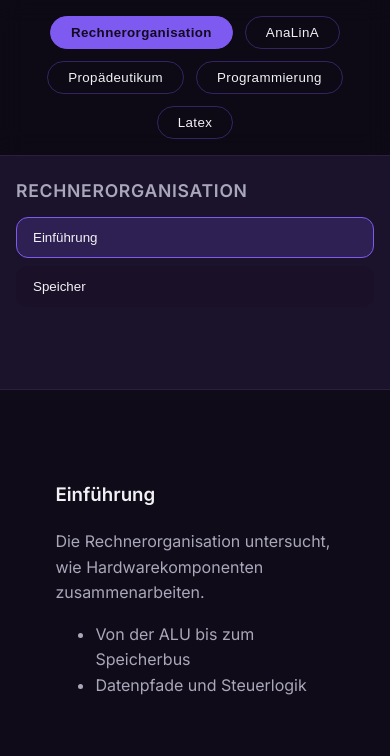
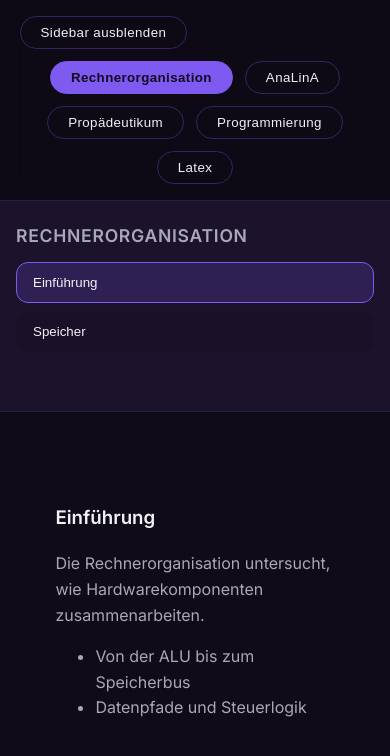
Before and after one commit to achudnova/inf-book, a plain HTML site: page index.html in a window 390 px wide. Drawn offline with nearby package versions, Linux system fonts and the light colour scheme.

Commit message:
Add toggle button to hide the sidebar

```diff
--- a/assets/css/styles.css
+++ b/assets/css/styles.css
@@ -31,12 +31,24 @@ header {
   z-index: 10;
 }
 
+.header-inner {
+  display: flex;
+  align-items: center;
+  gap: 0.75rem;
+  padding: 1rem clamp(1rem, 5vw, 3rem);
+  flex-wrap: wrap;
+}
+
 header nav {
   display: flex;
   gap: 0.75rem;
-  padding: 1rem clamp(1rem, 5vw, 3rem);
+  flex: 1;
   flex-wrap: wrap;
   justify-content: center;
+}
+
+.sidebar-toggle {
+  flex-shrink: 0;
 }
 
 .category-button {
@@ -77,6 +89,18 @@ main {
   border-right: 1px solid var(--border-color);
   padding: 1.5rem clamp(1rem, 4vw, 2.5rem);
   overflow-y: auto;
+  transition: transform 0.3s ease, opacity 0.3s ease;
+}
+
+.sidebar-hidden main {
+  grid-template-columns: 0 1fr;
+}
+
+.sidebar-hidden .sidebar {
+  transform: translateX(-100%);
+  opacity: 0;
+  pointer-events: none;
+  visibility: hidden;
 }
 
 .sidebar h2 {
--- a/assets/js/app.js
+++ b/assets/js/app.js
@@ -6,6 +6,7 @@ const state = {
   categories: {},
   currentCategory: null,
   currentChapter: null,
+  isSidebarHidden: false,
 };
 
 function loadSavedState() {
@@ -25,6 +26,7 @@ function saveState() {
       JSON.stringify({
         currentCategory: state.currentCategory,
         currentChapter: state.currentChapter,
+        isSidebarHidden: state.isSidebarHidden,
       })
     );
   } catch (error) {
@@ -37,7 +39,36 @@ const elements = {
   chapterList: document.querySelector('[data-chapter-list]'),
   chapterHeading: document.querySelector('[data-chapter-heading]'),
   content: document.querySelector('[data-content]'),
+  sidebarToggle: document.querySelector('[data-sidebar-toggle]'),
 };
+
+function getToggleLabel(hidden) {
+  const toggle = elements.sidebarToggle;
+  if (!toggle) {
+    return '';
+  }
+
+  const datasetKey = hidden ? 'showLabel' : 'hideLabel';
+  const fallback = hidden ? 'Sidebar anzeigen' : 'Sidebar ausblenden';
+  return toggle.dataset?.[datasetKey] || fallback;
+}
+
+function setSidebarHidden(hidden) {
+  state.isSidebarHidden = hidden;
+  document.body.classList.toggle('sidebar-hidden', hidden);
+
+  if (elements.sidebarToggle) {
+    elements.sidebarToggle.textContent = getToggleLabel(hidden);
+    elements.sidebarToggle.setAttribute('aria-expanded', String(!hidden));
+  }
+}
+
+elements.sidebarToggle?.addEventListener('click', () => {
+  setSidebarHidden(!state.isSidebarHidden);
+  saveState();
+});
+
+setSidebarHidden(state.isSidebarHidden);
 
 if (window.marked) {
   window.marked.setOptions({
@@ -306,6 +337,12 @@ async function bootstrap() {
     const savedState = loadSavedState() ?? {};
     const availableCategories = Object.keys(state.categories);
 
+    if (typeof savedState.isSidebarHidden === 'boolean') {
+      setSidebarHidden(savedState.isSidebarHidden);
+    } else {
+      setSidebarHidden(false);
+    }
+
     if (
       savedState.currentCategory &&
       availableCategories.includes(savedState.currentCategory)
--- a/index.html
+++ b/index.html
@@ -14,10 +14,23 @@
   </head>
   <body>
     <header>
-      <nav data-category-bar aria-label="Module"></nav>
+      <div class="header-inner">
+        <button
+          type="button"
+          class="sidebar-toggle category-button"
+          data-sidebar-toggle
+          data-show-label="Sidebar anzeigen"
+          data-hide-label="Sidebar ausblenden"
+          aria-controls="sidebar"
+          aria-expanded="true"
+        >
+          Sidebar ausblenden
+        </button>
+        <nav data-category-bar aria-label="Module"></nav>
+      </div>
     </header>
     <main>
-      <aside class="sidebar" aria-label="Kapitelübersicht">
+      <aside id="sidebar" class="sidebar" aria-label="Kapitelübersicht">
         <h2 data-chapter-heading>Kapitel</h2>
         <ul class="chapter-list" data-chapter-list></ul>
       </aside>
```
